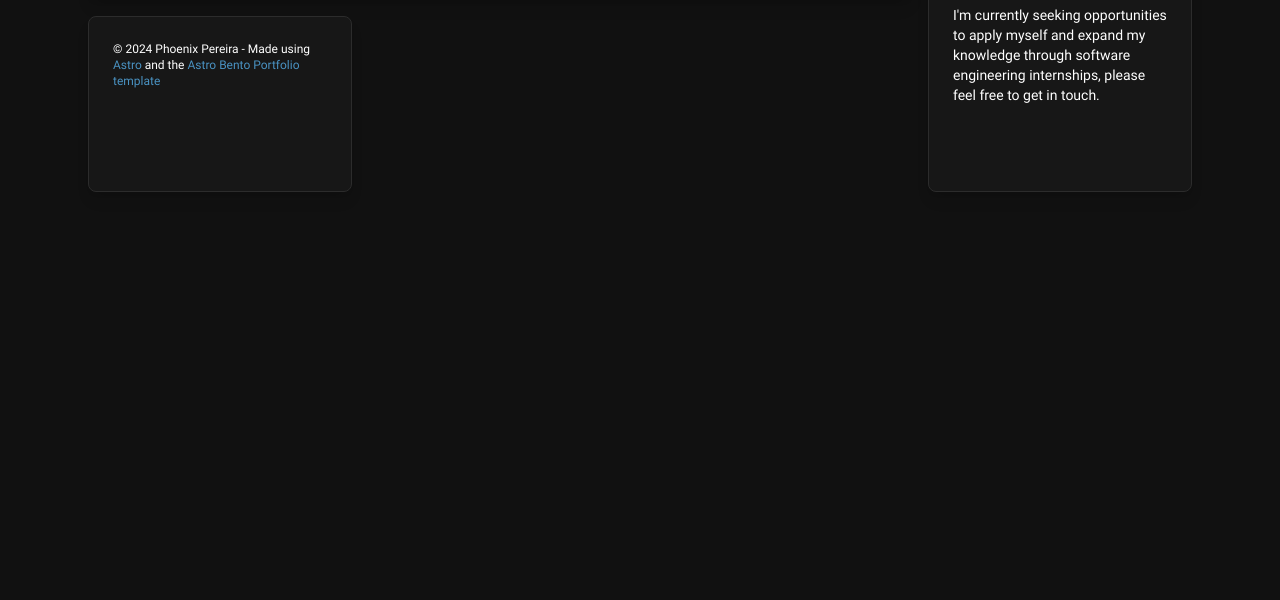
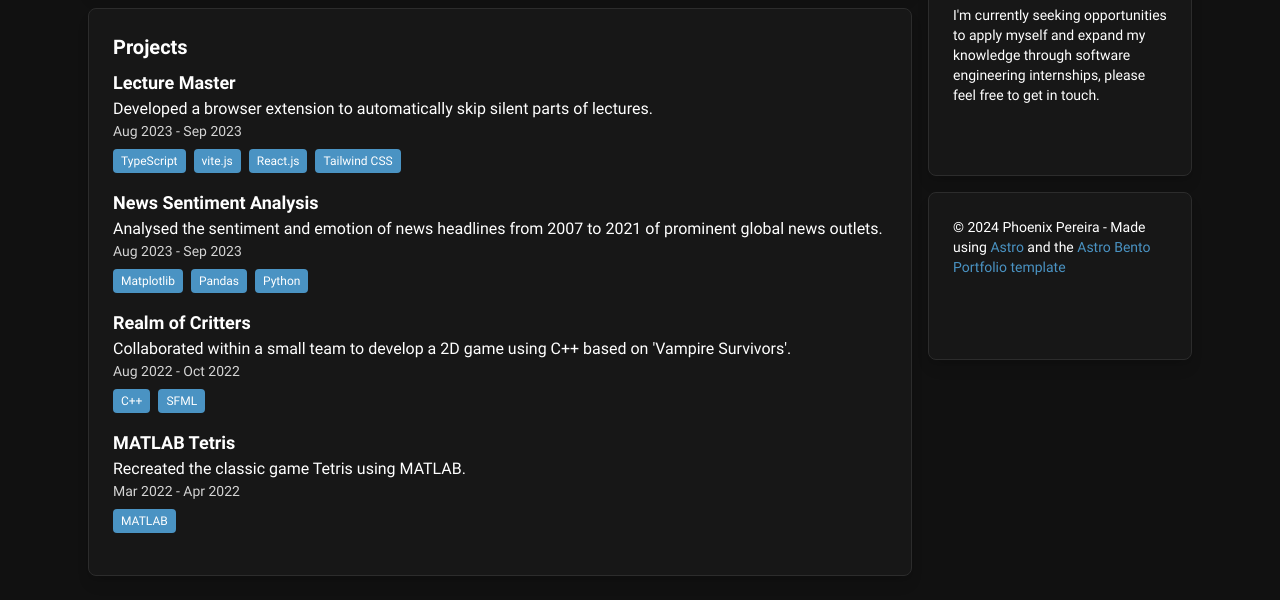
Before and after one commit to phoenixpereira/phoenixpereira.github.io, an Astro site: page / in a window 1280 px wide. Shown: the part 200-800 px from the top of the page. Built offline with nearby package versions, Linux system fonts and the light colour scheme; Astro itself is replaced by a stand-in of ours.

Commit message:
feat: add projects

```diff
--- a/src/components/IntroCard.astro
+++ b/src/components/IntroCard.astro
@@ -9,12 +9,12 @@ import { FaEnvelope, FaGithub, FaLinkedin } from 'react-icons/fa'
 	<div class="flex h-full w-full">
 		<div class="flex flex-col justify-between gap-4 md:max-h-[200px]">
 			<div class="flex h-full flex-col">
-				<p class="m-0 text-xl font-light">
+				<p class="m-0 text-lg font-light md:text-xl">
 					Hi, I'm <b class="font-bold">Phoenix Pereira</b>, a current computer science student and
 					an aspiring software developer.
 				</p>
 			</div>
-			<div class="flex gap-4">
+			<div class="flex gap-8">
 				<a href={LINKS.email} aria-label="Email" target="_blank">
 					<Button aria-label="Email">
 						<FaEnvelope className="h-6" />
--- /dev/null
+++ b/src/components/ProjectItem.astro
@@ -0,0 +1,24 @@
+---
+interface Props {
+	name: string
+	date: string
+	description: string
+	skills: string[]
+	link: string
+}
+
+const { name, date, description, skills, link } = Astro.props
+---
+
+<div class="project-card mt-2">
+	<a href={link} target="_blank" rel="noopener noreferrer">
+		<h2 class="text-lg font-bold">
+			{name}
+		</h2>
+		<p>{description}</p>
+		<p class="text-sm text-gray-300">{date}</p>
+		<div class="mt-2 flex flex-wrap gap-2">
+			{skills.map((skill) => <span class="rounded bg-primary-400 px-2 py-1 text-xs">{skill}</span>)}
+		</div>
+	</a>
+</div>
--- /dev/null
+++ b/src/components/Projects.astro
@@ -0,0 +1,40 @@
+---
+import Card from './Card/index.astro'
+import ProjectItem from './ProjectItem.astro'
+---
+
+<Card colSpan="md:col-span-3" rowSpan="md:row-span-8" title="Projects">
+	<div class="flex flex-col gap-2">
+		<ProjectItem
+			name="Lecture Master"
+			date="Aug 2023 - Sep 2023"
+			description="Developed a browser extension to automatically skip silent parts of lectures."
+			skills={['TypeScript', 'vite.js', 'React.js', 'Tailwind CSS']}
+			link="https://github.com/phoenixpereira/Lecture-Master"
+		/>
+
+		<ProjectItem
+			name="News Sentiment Analysis"
+			date="Aug 2023 - Sep 2023"
+			description="Analysed the sentiment and emotion of news headlines from 2007 to 2021 of prominent global news outlets."
+			skills={['Matplotlib', 'Pandas', 'Python']}
+			link="https://github.com/phoenixpereira/News-Sentiment-Analysis"
+		/>
+
+		<ProjectItem
+			name="Realm of Critters"
+			date="Aug 2022 - Oct 2022"
+			description="Collaborated within a small team to develop a 2D game using C++ based on 'Vampire Survivors'."
+			skills={['C++', 'SFML']}
+			link="https://github.com/CuinnKemp/OOP-Project"
+		/>
+
+		<ProjectItem
+			name="MATLAB Tetris"
+			date="Mar 2022 - Apr 2022"
+			description="Recreated the classic game Tetris using MATLAB."
+			skills={['MATLAB']}
+			link="https://github.com/phoenixpereira/MATLAB-Tetris"
+		/>
+	</div>
+</Card>
--- a/src/pages/index.astro
+++ b/src/pages/index.astro
@@ -3,6 +3,7 @@ import Layout from '../layouts/Layout.astro'
 import Card from '../components/Card/index.astro'
 import AboutMe from '../components/AboutMe.astro'
 import IntroCard from '../components/IntroCard.astro'
+import Projects from '../components/Projects.astro'
 ---
 
 <script>
@@ -27,14 +28,15 @@ import IntroCard from '../components/IntroCard.astro'
 	timeline(sequence as TimelineDefinition)
 </script>
 
-<Layout title="Phoenix Pereira" description="Aspiring Software Engineer">
+<Layout title="Phoenix Pereira" description="Aspiring Software Developer">
 	<main
-		class="relative m-auto grid w-full max-w-6xl gap-2 overflow-hidden p-2 text-white sm:gap-2 sm:p-4 md:grid-cols-2 md:gap-3 md:p-6 lg:h-screen lg:max-h-[800px] lg:grid-cols-4 lg:grid-rows-8 lg:gap-4"
+		class="relative m-auto grid w-full max-w-6xl gap-2 p-2 text-white sm:gap-2 sm:p-4 md:grid-cols-2 md:gap-3 md:p-6 lg:h-screen lg:max-h-[800px] lg:grid-cols-4 lg:grid-rows-8 lg:gap-4"
 	>
 		<IntroCard />
 		<AboutMe />
+		<Projects />
 		<Card colSpan="md:col-span-1" rowSpan="md:row-span-2">
-			<p class="text-xs">
+			<p class="text-sm">
 				© 2024 Phoenix Pereira - Made using <a
 					href="https://astro.build/"
 					target="_blank"
```
